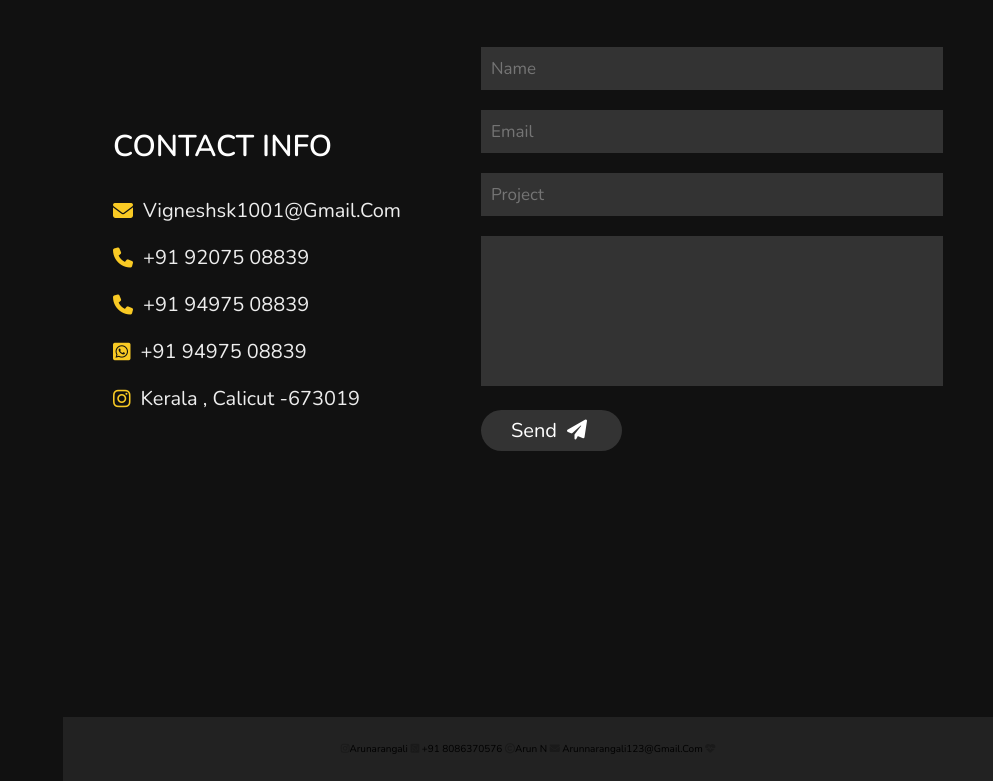
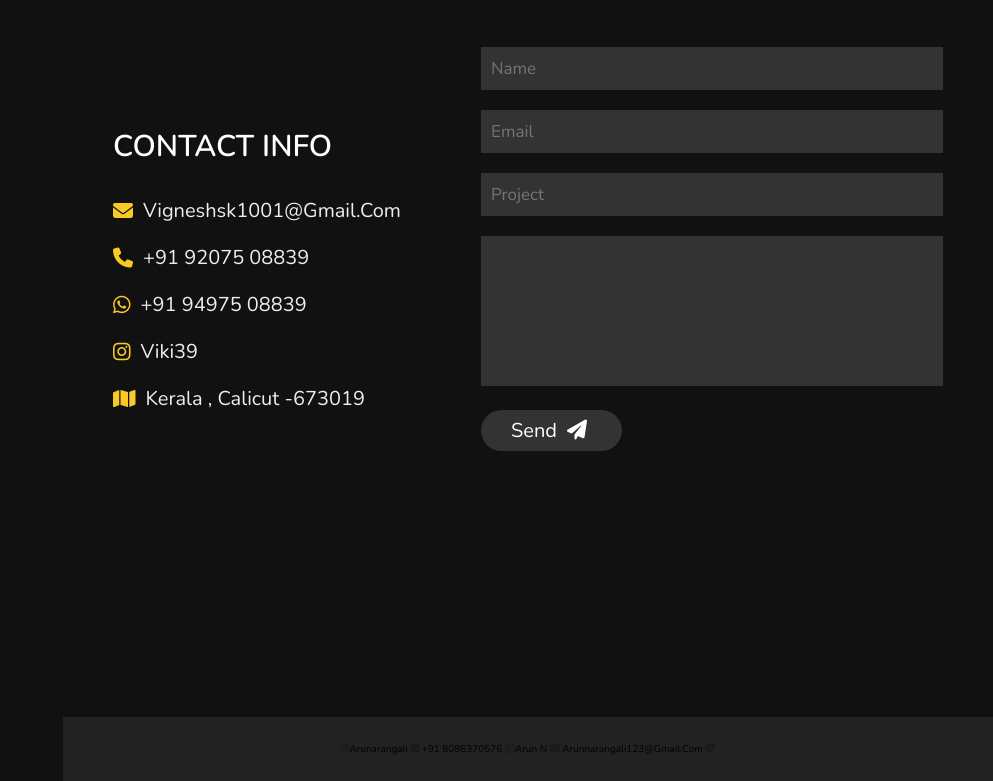
Before and after one commit to arunnarangali/vikiPortfolio, a plain HTML site: page index.html in a window 1280 px wide. Shown: the part 3392-4173 px from the top of the page, without its empty margins (287-1280 px from the left). Drawn offline with nearby package versions, Linux system fonts and the light colour scheme.

Commit message:
erroe changes

```diff
--- a/index.html
+++ b/index.html
@@ -199,13 +199,13 @@
                 <div class="info1">
                     <h3><i class="fas fa-envelope"></i>Vigneshsk1001@gmail.com</h3>
                     <h3><i class="fas fa-phone"></i>+91 92075 08839</h3>
-                    <h3><i class="fas fa-phone"></i>+91 94975 08839</h3>
-                    <h3><i class="fa-brands fa-square-whatsapp"></i>+91 94975 08839</h3>
-                    <h3><i class="fa-brands fa-instagram"></i>kerala , calicut -673019</h3>
+                    <h3><i class="fa-brands fa-whatsapp"></i>+91 94975 08839</h3>
+                    <h3><i class="fa-brands fa-instagram"></i>viki39</h3>
+                    <h3><i class="fa-solid fa-map"></i>kerala , calicut -673019</h3>
                 </div>
 
             </div>
-            <form id="form" action="mailto:Vigneshsk1001@gmail.com" method="post">
+            <form id="form" action="mailto:Vigneshsk1001@gmail.com?subject=#project" method="post">
 
 
                 <input type="text" placeholder="name" name="Name" class="box" id="name">
```
